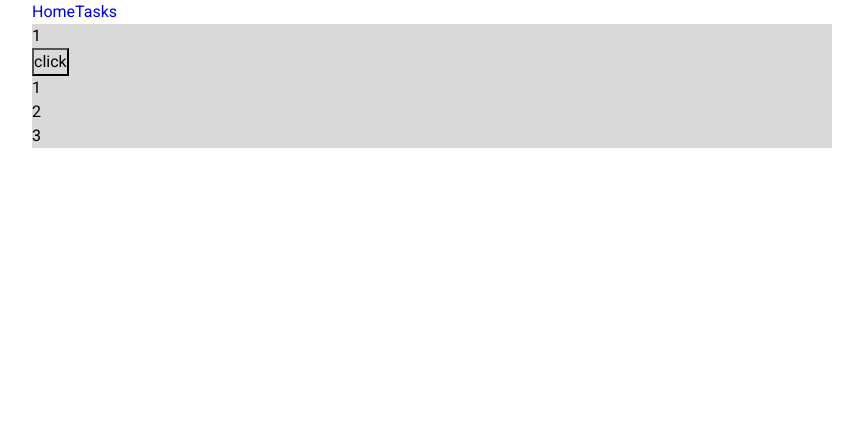
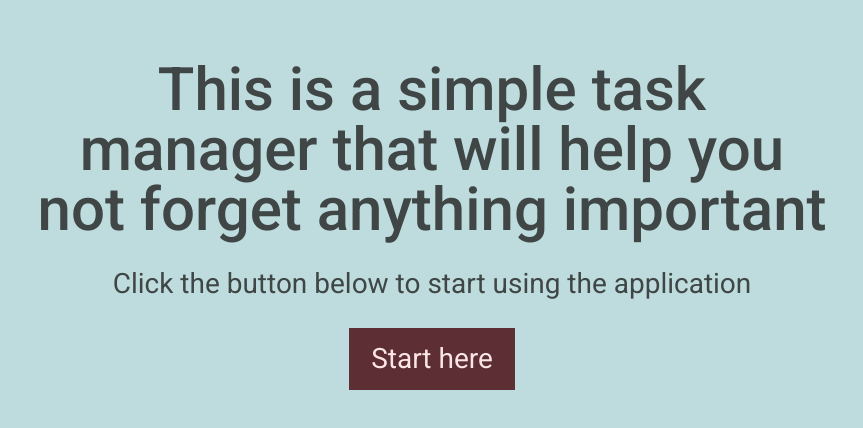
Before and after one commit to daminoki/vue-task-manager, a Vue app: page / in a window 1280 px wide. Shown: the top 428 px of the page, without its empty margins (208-1071 px from the left). Built offline with nearby package versions, Linux system fonts and the light colour scheme.

Commit message:
add styles to home view

```diff
--- a/src/App.vue
+++ b/src/App.vue
@@ -1,11 +1,6 @@
 <template>
   <div id="app">
-    <nav>
-      <router-link to="/">Home</router-link>
-      <router-link to="/tasks">Tasks</router-link>
-    </nav>
-
-    <router-view />
+    <router-view></router-view>
   </div>
 </template>
 
@@ -19,6 +14,7 @@ export default {
 @import '@/assets/styles/reset';
 @import '@/assets/styles/global';
 @import '@/assets/styles/mixins';
+@import '@/assets/styles/variables';
 
 #app {
   @include container;
--- a/src/assets/styles/global.scss
+++ b/src/assets/styles/global.scss
@@ -1,3 +1,8 @@
 * {
   font-family: Roboto, Verdana, sans-serif;
 }
+
+body {
+  background-color: var(--primary-bg-color);
+  height: 100%;
+}
--- a/src/assets/styles/mixins.scss
+++ b/src/assets/styles/mixins.scss
@@ -5,3 +5,24 @@
   margin: 0 auto;
   width: 100%;
 }
+
+@mixin h1 {
+  font-size: 60px;
+  line-height: 100%;
+  font-weight: 500;
+  font-style: normal;
+}
+
+@mixin h3 {
+  font-size: 28px;
+  line-height: 100%;
+  font-weight: 400;
+  font-style: normal;
+}
+
+@mixin txt_18 {
+  font-size: 18px;
+  line-height: 120%;
+  font-weight: 400;
+  font-style: normal;
+}
--- /dev/null
+++ b/src/assets/styles/variables.scss
@@ -0,0 +1,6 @@
+:root {
+    --primary-bg-color: #bedcde;
+    --primary-text-color: #3f4645;
+    --contrast-bg-color: #5d2e34;
+    --contrast-text-color: #ffe6e2;
+}
--- a/src/views/HomeView.vue
+++ b/src/views/HomeView.vue
@@ -1,39 +1,59 @@
 <template>
   <div class="home-view">
-    <p>{{ getFirstItem }}</p>
-    <button type="button" class="button" @click="handleButtonClick">click</button>
-    <ul>
-      <li v-for="(item, index) in array" :key="index">
-        {{ item }}
-      </li>
-    </ul>
+    <h1 class="title">
+      This is a simple task manager that will help you not forget anything important
+    </h1>
+    <p class="subtitle">Click the button below to start using the application</p>
+    <router-link class="button" to="/tasks">Start here</router-link>
   </div>
 </template>
 
 <script>
 export default {
   name: 'HomeView',
-  data() {
-    return {
-      message: 'Hello',
-      array: [1, 2, 3],
-    };
-  },
-  computed: {
-    getFirstItem() {
-      return this.array[0];
-    },
-  },
-  methods: {
-    handleButtonClick() {
-      this.message = 'new message';
-    },
-  },
 };
 </script>
 
 <style lang="scss" scoped>
+@import '@/assets/styles/mixins';
+
 .home-view {
-  background-color: #d9d9d9;
+  display: flex;
+  flex-direction: column;
+  justify-content: center;
+  align-items: center;
+  height: 100%;
+
+  .title {
+    @include h1;
+
+    color: var(--primary-text-color);
+    text-align: center;
+    padding: 60px 0 30px;
+  }
+
+  .subtitle {
+    @include h3;
+
+    color: var(--primary-text-color);
+    text-align: center;
+    padding: 0 0 30px;
+  }
+
+  .button {
+    @include h3;
+
+    color: var(--contrast-text-color);
+    background-color: var(--contrast-bg-color);
+    padding: 15px 20px;
+    border: 2px solid transparent;
+    transition: all .2s ease-in-out;
+
+    &:hover {
+      background-color: transparent;
+      border-color: var(--contrast-bg-color);
+      color: var(--contrast-bg-color);
+    }
+  }
 }
 </style>
```
